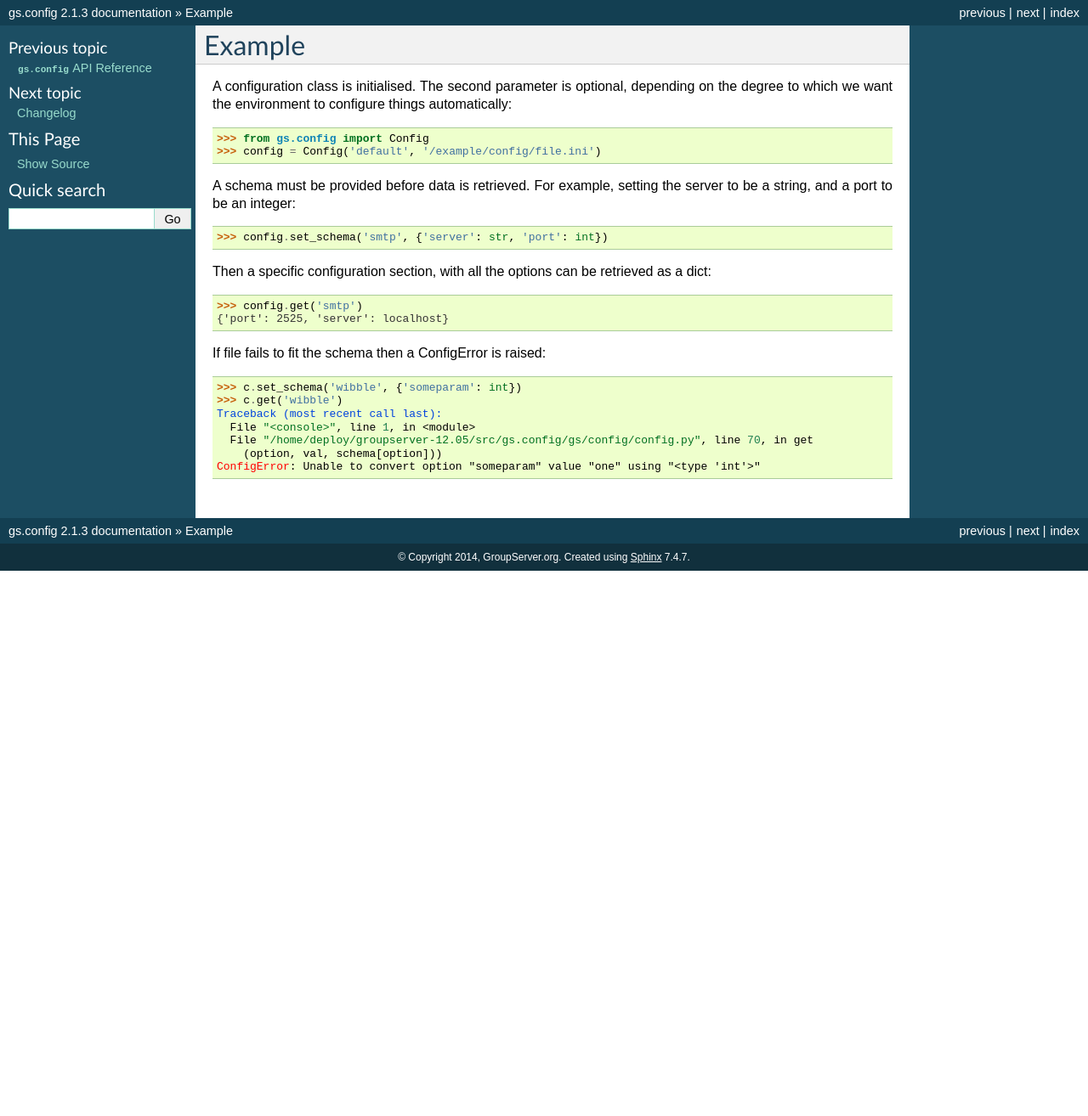
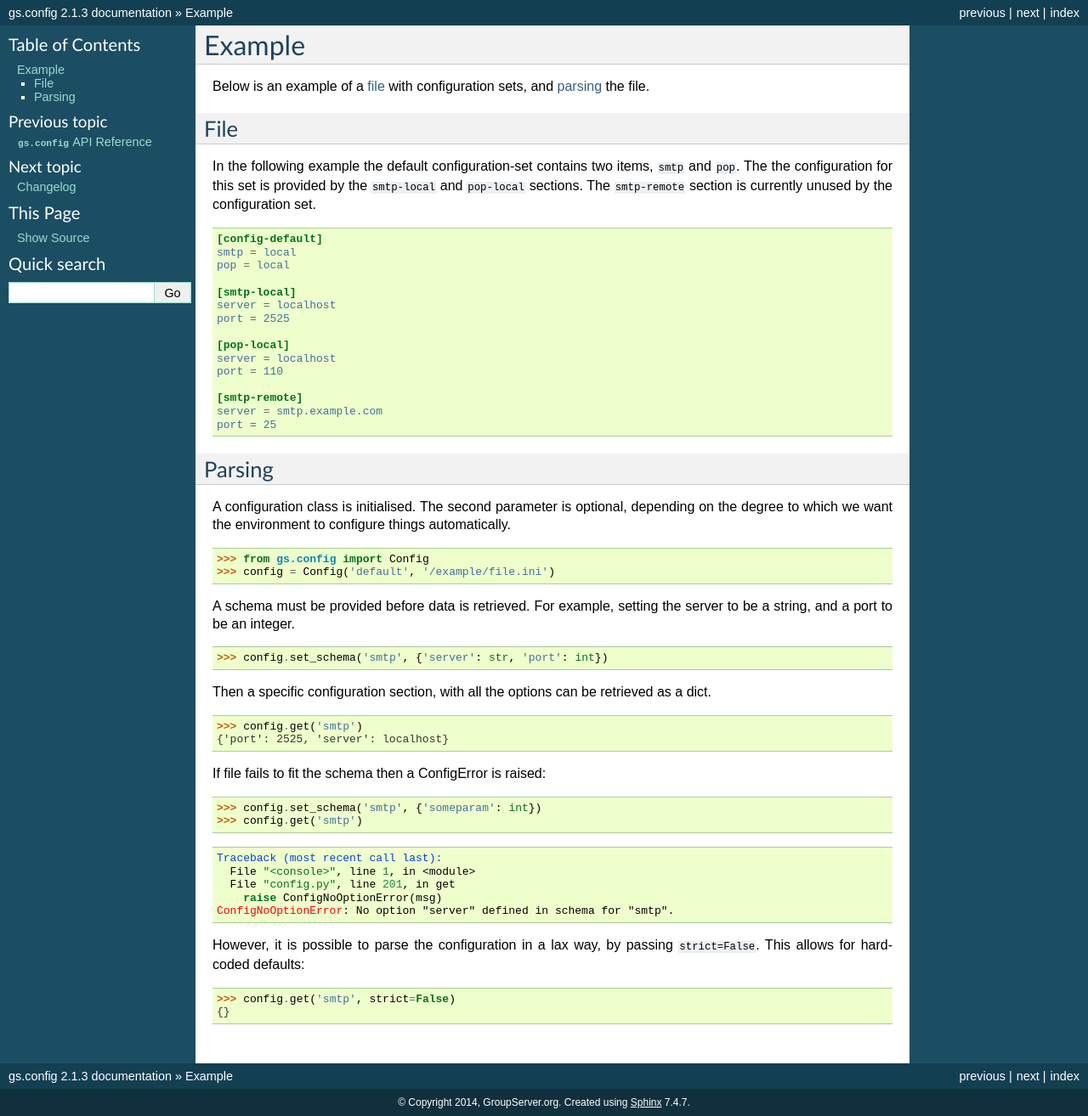
Before and after one commit to groupserver/gs.config, a Sphinx documentation site: the page built from docs/example.rst, in a window 1280 px wide. Shown: the whole page at 85% size. Built offline with Sphinx 7.4.7, drawn with Linux system fonts in a browser that asks for light colours; before the commit the page ends 900 px from its top, so only the background shows below that.

Commit message:
Updating the docs

```diff
--- a/docs/api.rst
+++ b/docs/api.rst
@@ -2,7 +2,6 @@
 ==============================
 
 The package exports the following API symbols.
-
 
 Configuration
 -------------
--- a/docs/example.rst
+++ b/docs/example.rst
@@ -1,30 +1,82 @@
 Example
 =======
 
-A configuration class is initialised. The second parameter is optional,
-depending on the degree to which we want the environment to configure things
-automatically::
+Below is an example of a file_ with configuration sets, and
+parsing_ the file.
 
- >>> from gs.config import Config
- >>> config = Config('default', '/example/config/file.ini')
+File
+----
+
+In the following example the default configuration-set contains
+two items, ``smtp`` and ``pop``. The the configuration for this
+set is provided by the ``smtp-local`` and ``pop-local``
+sections. The ``smtp-remote`` section is currently unused by the
+configuration set.
+
+.. code-block:: ini
+
+  [config-default]
+  smtp = local
+  pop = local
+
+  [smtp-local]
+  server = localhost
+  port = 2525
+
+  [pop-local]
+  server = localhost
+  port = 110
+
+  [smtp-remote]
+  server = smtp.example.com
+  port = 25
+
+Parsing
+-------
+
+A configuration class is initialised. The second parameter is
+optional, depending on the degree to which we want the
+environment to configure things automatically.
+
+.. code-block:: pycon
+
+    >>> from gs.config import Config
+    >>> config = Config('default', '/example/file.ini')
 
 A schema must be provided before data is retrieved. For example,
-setting the server to be a string, and a port to be an integer::
+setting the server to be a string, and a port to be an integer.
 
- >>> config.set_schema('smtp', {'server': str, 'port': int})
+.. code-block:: pycon
+
+    >>> config.set_schema('smtp', {'server': str, 'port': int})
 
 Then a specific configuration section, with all the options can
-be retrieved as a dict::
+be retrieved as a dict.
 
- >>> config.get('smtp')
- {'port': 2525, 'server': localhost}
+.. code-block:: pycon
 
-If file fails to fit the schema then a ConfigError is raised::
+    >>> config.get('smtp')
+    {'port': 2525, 'server': localhost}
 
- >>> c.set_schema('wibble', {'someparam': int})
- >>> c.get('wibble')
- Traceback (most recent call last):
-   File "<console>", line 1, in <module>
-   File "/home/deploy/groupserver-12.05/src/gs.config/gs/config/config.py", line 70, in get
-     (option, val, schema[option]))
- ConfigError: Unable to convert option "someparam" value "one" using "<type 'int'>"
+If file fails to fit the schema then a ConfigError is raised:
+
+.. code-block:: pycon
+
+    >>> config.set_schema('smtp', {'someparam': int})
+    >>> config.get('smtp')
+
+.. code-block:: pytb
+
+    Traceback (most recent call last):
+      File "<console>", line 1, in <module>
+      File "config.py", line 201, in get
+        raise ConfigNoOptionError(msg)
+    ConfigNoOptionError: No option "server" defined in schema for "smtp".
+
+However, it is possible to parse the configuration in a lax way,
+by passing ``strict=False``. This allows for hard-coded defaults:
+
+.. code-block:: pycon
+
+    >>> config.get('smtp', strict=False)
+    {}
```
